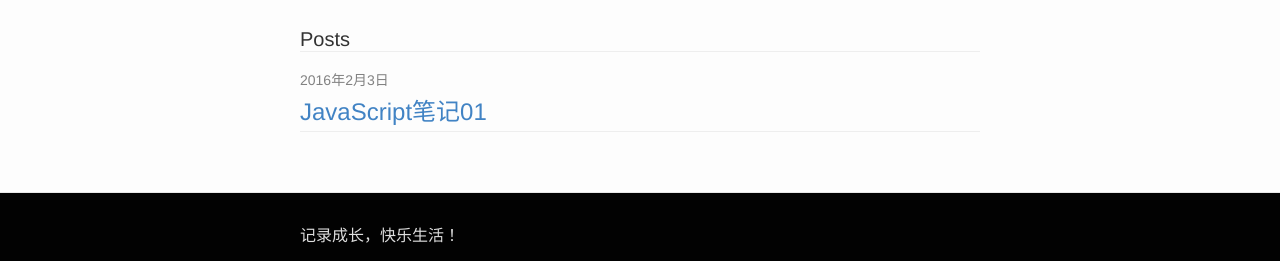
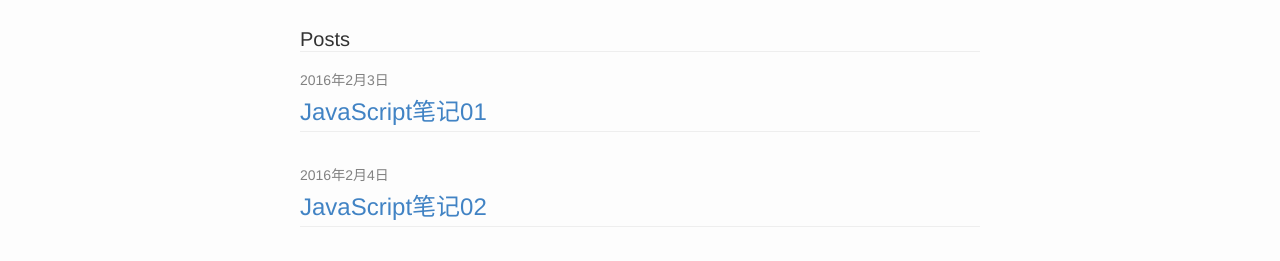
Before and after one commit to geeksos/geeksos.github.io, a plain HTML site: page index.html in a window 1280 px wide. Shown: the part 64-325 px from the top of the page. Drawn offline with Linux system fonts and the light colour scheme.

Commit message:
Update index.html

```diff
--- a/index.html
+++ b/index.html
@@ -34,7 +34,7 @@
 
     <div class="page-content">
       <div class="wrapper">
-        <div class="home"><h1 class="page-heading">Posts</h1><ul class="post-list"><li><span class="post-meta">2016年2月3日</span><h2><a class="post-link" href="index.html?page=JavaScript笔记01.html">JavaScript笔记01</a></h2></li></ul></div>
+        <div class="home"><h1 class="page-heading">Posts</h1><ul class="post-list"><li><span class="post-meta">2016年2月3日</span><h2><a class="post-link" href="index.html?page=JavaScript笔记01.html">JavaScript笔记01</a></h2></li><li><span class="post-meta">2016年2月4日</span><h2><a class="post-link" href="index.html?page=JavaScript笔记02.html">JavaScript笔记02</a></h2></li></ul></div>
       </div>
     </div>
     <footer class="site-footer">
```
